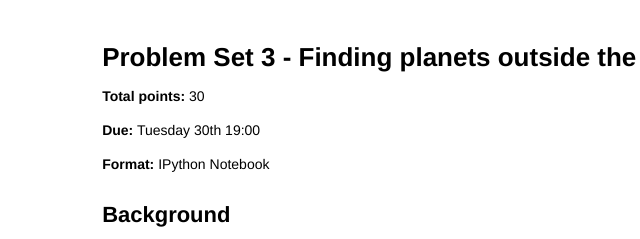
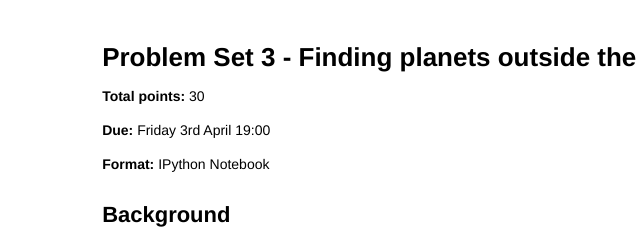
Before and after one commit to astrofrog/py4sci, a plain HTML site: page www/_static/Problem Set 3.html in a window 1280 px wide. Shown: the top 239 px of the page, 52-692 px from the left. Drawn offline with nearby package versions, Linux system fonts and the light colour scheme; some packages are replaced by stand-ins of ours.

Commit message:
Updated build

```diff
--- a/www/_static/Problem Set 3.html
+++ b/www/_static/Problem Set 3.html
@@ -1692,7 +1692,7 @@ div#notebook {
 <div class="inner_cell">
 <div class="text_cell_render border-box-sizing rendered_html">
 <p><strong>Total points:</strong> 30</p>
-<p><strong>Due:</strong> Tuesday 30th 19:00</p>
+<p><strong>Due:</strong> Friday 3rd April 19:00</p>
 <p><strong>Format:</strong> IPython Notebook</p>
 </div>
 </div>
```
